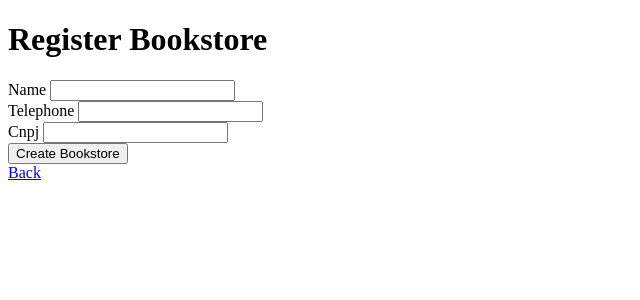
After one commit to jhkersul/SejaLivro, a Rails app: page /bookstores/new in a window 1280 px wide. The commit adds this page. Shown: the top 300 px of the page, without its empty margins (0-640 px from the left). Run offline with Rails 7, Linux system fonts and the light colour scheme; style sheets or scripts are compiled from the project's sources; some libraries are stand-ins or nearby versions.

Commit message:
Arrumado new Book, adicionado new Category e Bookstore

```diff
--- /dev/null
+++ b/app/assets/javascripts/bookstores.coffee
@@ -0,0 +1,3 @@
+# Place all the behaviors and hooks related to the matching controller here.
+# All this logic will automatically be available in application.js.
+# You can use CoffeeScript in this file: http://coffeescript.org/
--- /dev/null
+++ b/app/assets/javascripts/categories.coffee
@@ -0,0 +1,3 @@
+# Place all the behaviors and hooks related to the matching controller here.
+# All this logic will automatically be available in application.js.
+# You can use CoffeeScript in this file: http://coffeescript.org/
--- /dev/null
+++ b/app/assets/stylesheets/bookstores.scss
@@ -0,0 +1,3 @@
+// Place all the styles related to the bookstores controller here.
+// They will automatically be included in application.css.
+// You can use Sass (SCSS) here: http://sass-lang.com/
--- /dev/null
+++ b/app/assets/stylesheets/categories.scss
@@ -0,0 +1,3 @@
+// Place all the styles related to the categories controller here.
+// They will automatically be included in application.css.
+// You can use Sass (SCSS) here: http://sass-lang.com/
--- a/app/controllers/books_controller.rb
+++ b/app/controllers/books_controller.rb
@@ -12,8 +12,8 @@ class BooksController < ApplicationController
 
     respond_to do |format|
       if @book.save
-        format.html { redirect_to action: :index, notice: 'Book created' }
-        format.json { render :index, status: :created, location: @book }
+        format.html { redirect_to action: :new, notice: 'Book created' }
+        format.json { render :new, status: :created, location: @book }
       else
         format.html { render :new }
         format.json { render json: @book.errors, status: :unprocessable_entity }
@@ -24,7 +24,7 @@ class BooksController < ApplicationController
   private
   # Never trust parameters from the scary internet, only allow the white list through.
   def user_params
-    params.require(:book).permit(:name, :isbn, :autor, :language, :publisher)
+    params.require(:book).permit(:name, :isbn, :author, :language, :publisher, :year)
   end
 
 end
--- /dev/null
+++ b/app/controllers/bookstores_controller.rb
@@ -0,0 +1,30 @@
+class BookstoresController < ApplicationController
+
+  def new
+    @bookstore = Bookstore.new
+  end
+
+
+  # POST /users
+  # POST /users.json
+  def create
+    @bookstore = Bookstore.new(user_params)
+
+    respond_to do |format|
+      if @bookstore.save
+        format.html { redirect_to action: :new, notice: 'User created' }
+        format.json { render :new, status: :created, location: @bookstore }
+      else
+        format.html { render :new }
+        format.json { render json: @bookstore.errors, status: :unprocessable_entity }
+      end
+    end
+  end
+
+  private
+  # Never trust parameters from the scary internet, only allow the white list through.
+  def user_params
+    params.require(:bookstore).permit(:name, :telephone, :cnpj)
+  end
+
+end
--- /dev/null
+++ b/app/helpers/bookstores_helper.rb
@@ -0,0 +1,2 @@
+module BookstoresHelper
+end
--- /dev/null
+++ b/app/helpers/categories_helper.rb
@@ -0,0 +1,2 @@
+module CategoriesHelper
+end
--- /dev/null
+++ b/app/views/bookstores/_form.html.erb
@@ -0,0 +1,32 @@
+<%= form_for(bookstore) do |f| %>
+    <% if bookstore.errors.any? %>
+        <div id="error_explanation">
+          <h2><%= pluralize(user.errors.count, "error") %> prohibited this bookstore from being saved:</h2>
+
+          <ul>
+            <% bookstore.errors.full_messages.each do |message| %>
+                <li><%= message %></li>
+            <% end %>
+          </ul>
+        </div>
+    <% end %>
+
+    <div class="field">
+      <%= f.label :name %>
+      <%= f.text_field :name %>
+    </div>
+
+    <div class="field">
+      <%= f.label :telephone %>
+      <%= f.text_field :telephone %>
+    </div>
+
+    <div class="field">
+      <%= f.label :cnpj %>
+      <%= f.text_field :cnpj %>
+    </div>
+
+    <div class="actions">
+      <%= f.submit %>
+    </div>
+<% end %>
--- /dev/null
+++ b/app/views/bookstores/new.html.erb
@@ -0,0 +1,5 @@
+<h1>Register Bookstore</h1>
+
+<%= render 'form', bookstore: @bookstore %>
+
+<%= link_to 'Back', "/" %>
--- /dev/null
+++ b/app/views/categories/new.html.erb
@@ -0,0 +1,5 @@
+<h1>Register Category</h1>
+
+<%= render 'form', category: @category %>
+
+<%= link_to 'Back', "/" %>
--- a/config/routes.rb
+++ b/config/routes.rb
@@ -1,4 +1,9 @@
 Rails.application.routes.draw do
+
+  resources :bookstores
+
+  resources :categories
+
   resources :books
 
   # For details on the DSL available within this file, see http://guides.rubyonrails.org/routing.html
```
Also changed, not shown: app/controllers/categories_controller.rb (added, +28 -0 lines), app/views/books/_form.html.erb (+3 -4 lines), app/views/categories/_form.html.erb (added, +22 -0 lines), test/controllers/bookstores_controller_test.rb (added, +9 -0 lines), test/controllers/categories_controller_test.rb (added, +9 -0 lines).
